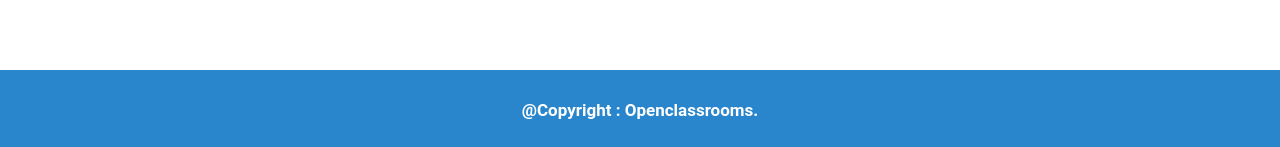
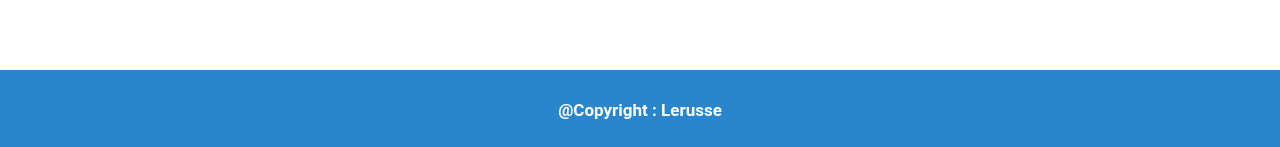
Before and after one commit to romualdgildasy/Jeu_De_Mots, a plain HTML site: page index.html in a window 1280 px wide. Shown: the part 650-797 px from the top of the page. Drawn offline with Linux system fonts and the light colour scheme.

Commit message:
change de copyright

```diff
--- a/index.html
+++ b/index.html
@@ -56,7 +56,7 @@
 
     <!-- FOOTER -->
     <footer>
-        @Copyright : Openclassrooms.
+        @Copyright : Lerusse
     </footer>
 
     <!-- Popup de partage -->
```
